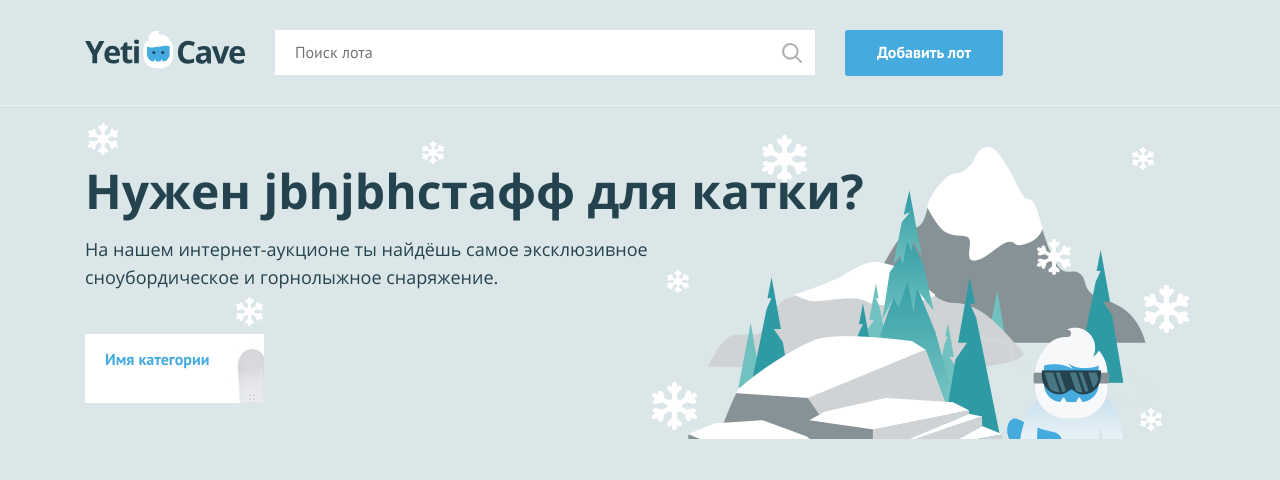
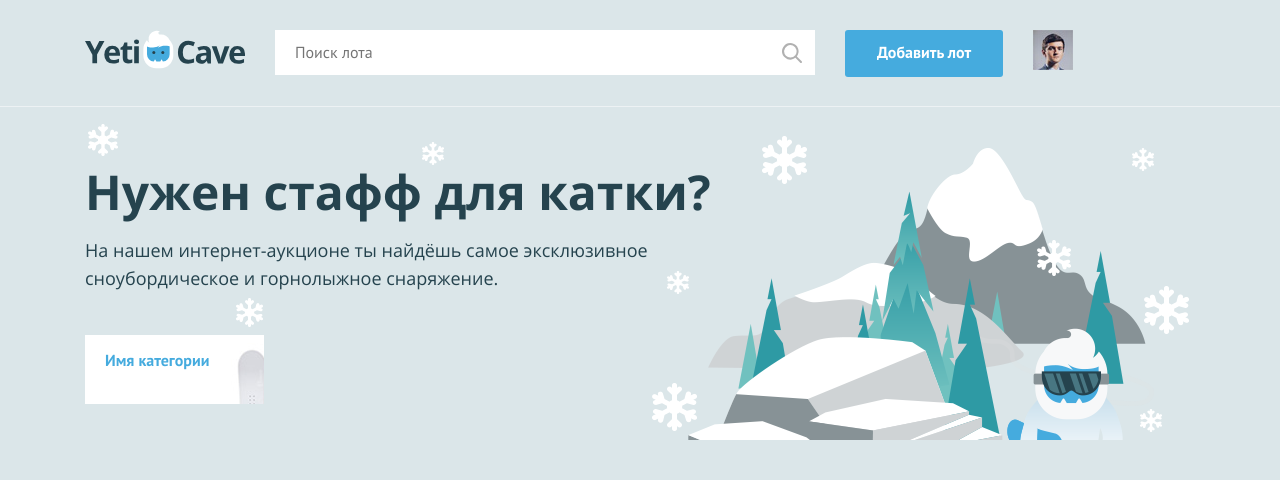
Before and after one commit to PopovaO1000/Yeticave1, a PHP site: page / in a window 1280 px wide. Shown: the top 480 px of the page. Run offline with PHP 8.4, Linux system fonts and the light colour scheme.

Commit message:
1_Rabota_s_usloviami

```diff
--- a/index.php
+++ b/index.php
@@ -27,7 +27,25 @@ $user_name = ''; // укажите здесь ваше имя
         <a class="main-header__add-lot button" href="pages/add-lot.html">Добавить лот</a>
 
         <nav class="user-menu">
-
+            <?php
+            if ($is_auth == 1):
+            ?>
+            <div class="user-menu__image">
+                <img src="img/user.jpg" width="40" height="40" alt="Пользователь">
+            </div>
+            <div class="user-menu__logged">
+                <p></p>
+            </div>
+            <? else: ?>
+            <ul class="user-menu__list">
+                <li class="user-menu__item">
+                    <a href="#">Регистрация</a>
+                </li>
+                <li class="user-menu__item">
+                    <a href="#">Вход</a>
+                </li>
+            </ul>
+            <? endif; ?>
         <!-- здесь должен быть PHP код для показа меню и данных пользователя -->
 
         </nav>
@@ -36,7 +54,7 @@ $user_name = ''; // укажите здесь ваше имя
 
 <main class="container">
     <section class="promo">
-        <h2 class="promo__title">Нужен jbhjbhстафф для катки?</h2>
+        <h2 class="promo__title">Нужен стафф для катки?</h2>
         <p class="promo__text">На нашем интернет-аукционе ты найдёшь самое эксклюзивное сноубордическое и горнолыжное снаряжение.</p>
         <ul class="promo__list">
             <!--заполните этот список из массива категорий-->
```
